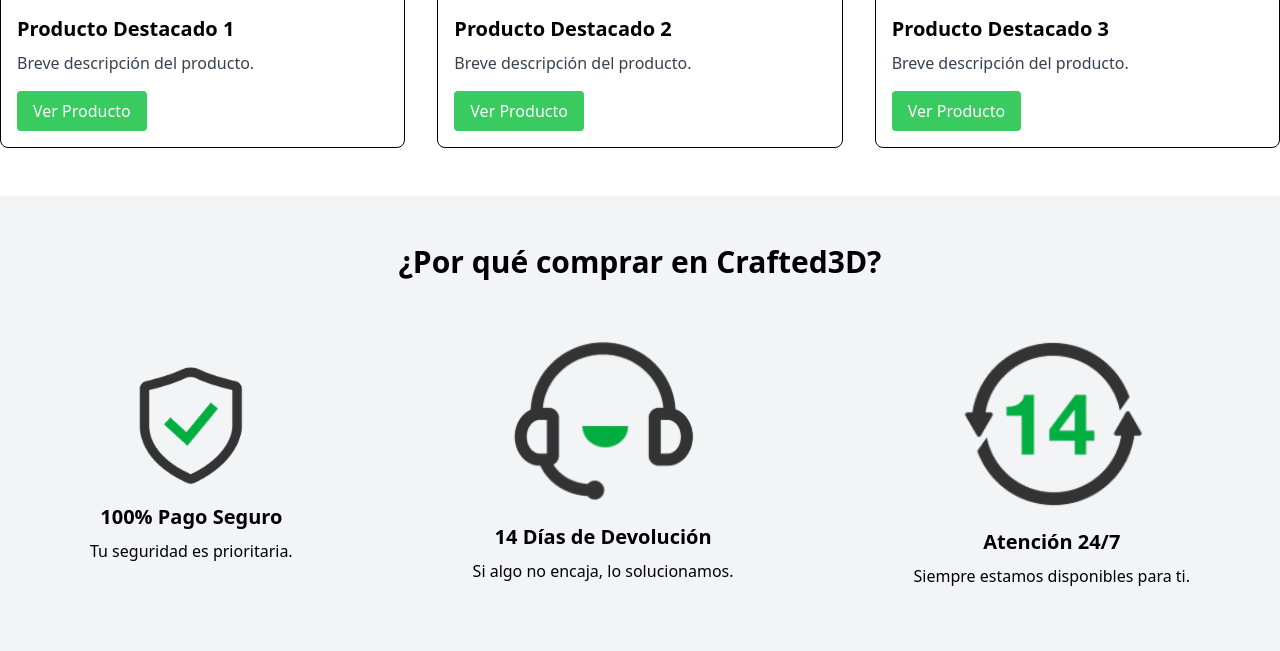
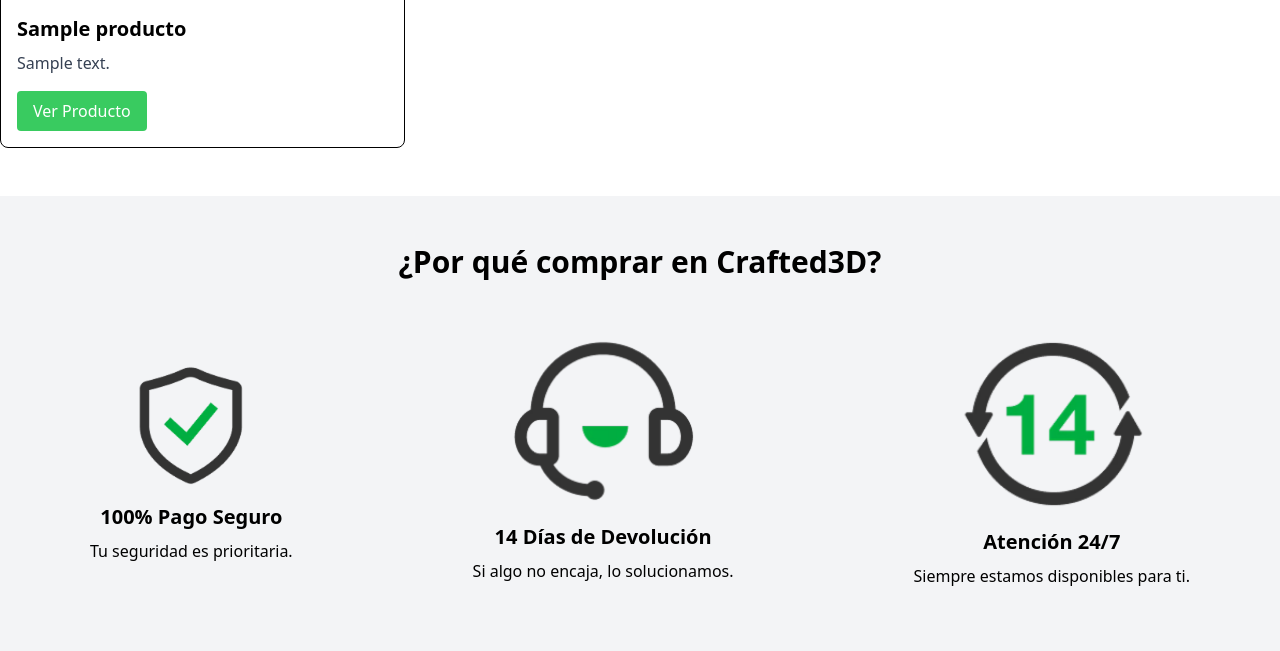
Before and after one commit to Matalentajas/Proyecto-Final-AOrient, a Flask app: template Crafted3D/app/templates/index.html in a window 1280 px wide. Shown: the part 2008-2659 px from the top of the page. Run offline with Flask 3, Linux system fonts and the light colour scheme; the template is opened without the code that fills it: most values are stand-ins (such as "Sample title", 1, 10 or a date in 2020); grey boxes marked "Sample" are stand-in pictures; parts of the project's set-up code (start-up, migrations or seed data) failed here and were passed over; some libraries are stand-ins or nearby versions.

Commit message:
Agregar funcionalidad para mostrar productos destacados en la página de inicio; actualizar plantilla de index.html para renderizar productos dinámicamente.

```diff
--- a/Crafted3D/app/app.py
+++ b/Crafted3D/app/app.py
@@ -6,6 +6,8 @@
 from flask_mysqldb import MySQL
 from flask_login import LoginManager
 from app.models import load_user
+from MySQLdb.cursors import DictCursor
+from app.db import conectar
 
 # Cargar variables desde .env
 load_dotenv()
@@ -46,7 +48,24 @@
 
 @app.route("/")
 def index():
-    return render_template("index.html")
+    db = conectar()
+    cursor = db.cursor(DictCursor)
+
+    cursor.execute("""
+        SELECT id, nombre_producto AS nombre, descripcion, precio, imagenes AS imagen
+        FROM productos
+        WHERE categoria_id IN (
+            SELECT id FROM categorias WHERE nombre IN ('Escayolas3D', 'Decoracion', 'Juguetes')
+        )
+        LIMIT 3
+    """)
+    productos_destacados = cursor.fetchall()
+
+    cursor.close()
+    db.close()
+
+    return render_template("index.html", productos_destacados=productos_destacados)
+
 
 @app.route("/test_db")
 def test_db():
--- a/Crafted3D/app/templates/index.html
+++ b/Crafted3D/app/templates/index.html
@@ -86,35 +86,21 @@
 <section class="container mx-auto py-12">
   <h2 class="text-3xl font-bold text-center mb-8">Productos Destacados</h2>
   <div class="grid grid-cols-1 md:grid-cols-3 gap-8">
-    <!-- Producto Destacado 1 -->
+    {% for producto in productos_destacados %}
     <div class="border rounded-lg overflow-hidden hover:shadow-lg transition-shadow">
-      <img src="/Crafted3D/app/static/css/images/productos/producto1.jpg" alt="Producto 1" class="w-full h-48 object-cover">
+      <img src="{{ url_for('static', filename='css/images/' + producto['imagen']) }}" alt="{{ producto['nombre'] }}" class="w-full h-48 object-cover">
       <div class="p-4">
-        <h3 class="text-xl font-bold">Producto Destacado 1</h3>
-        <p class="mt-2 text-gray-700">Breve descripción del producto.</p>
-        <a href="#" class="mt-4 inline-block bg-[#39CB60] text-white px-4 py-2 rounded hover:bg-green-600">Ver Producto</a>
+        <h3 class="text-xl font-bold">{{ producto['nombre'] }}</h3>
+        <p class="mt-2 text-gray-700">{{ producto['descripcion'] }}</p>
+        <a href="{{ url_for('product.producto', producto_id=producto['id']) }}" class="mt-4 inline-block bg-[#39CB60] text-white px-4 py-2 rounded hover:bg-green-600">
+          Ver Producto
+        </a>
       </div>
     </div>
-    <!-- Producto Destacado 2 -->
-    <div class="border rounded-lg overflow-hidden hover:shadow-lg transition-shadow">
-      <img src="/Crafted3D/app/static/css/images/productos/producto2.jpg" alt="Producto 2" class="w-full h-48 object-cover">
-      <div class="p-4">
-        <h3 class="text-xl font-bold">Producto Destacado 2</h3>
-        <p class="mt-2 text-gray-700">Breve descripción del producto.</p>
-        <a href="#" class="mt-4 inline-block bg-[#39CB60] text-white px-4 py-2 rounded hover:bg-green-600">Ver Producto</a>
-      </div>
-    </div>
-    <!-- Producto Destacado 3 -->
-    <div class="border rounded-lg overflow-hidden hover:shadow-lg transition-shadow">
-      <img src="/Crafted3D/app/static/css/images/productos/producto3.jpg" alt="Producto 3" class="w-full h-48 object-cover">
-      <div class="p-4">
-        <h3 class="text-xl font-bold">Producto Destacado 3</h3>
-        <p class="mt-2 text-gray-700">Breve descripción del producto.</p>
-        <a href="#" class="mt-4 inline-block bg-[#39CB60] text-white px-4 py-2 rounded hover:bg-green-600">Ver Producto</a>
-      </div>
-    </div>
+    {% endfor %}
   </div>
 </section>
+
 
 <!-- Sección ¿Por qué comprar en Crafted3D? -->
 <section class="bg-gray-100 py-12">
```
Also changed, not shown: Crafted3D/app/blueprints/main/product_routes.py (+20 -2 lines).
